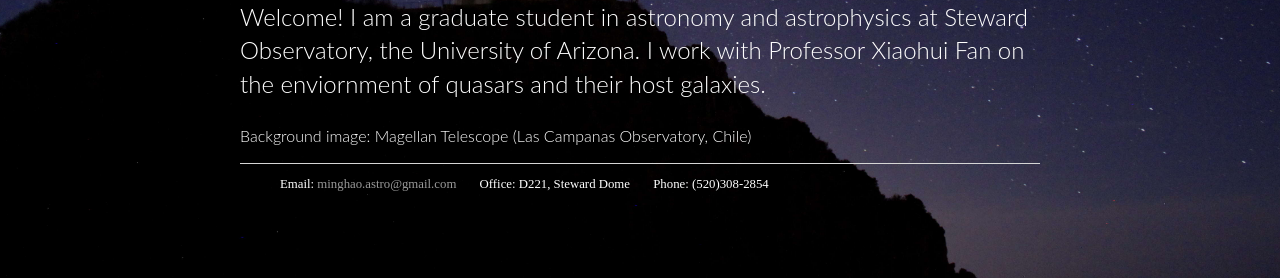
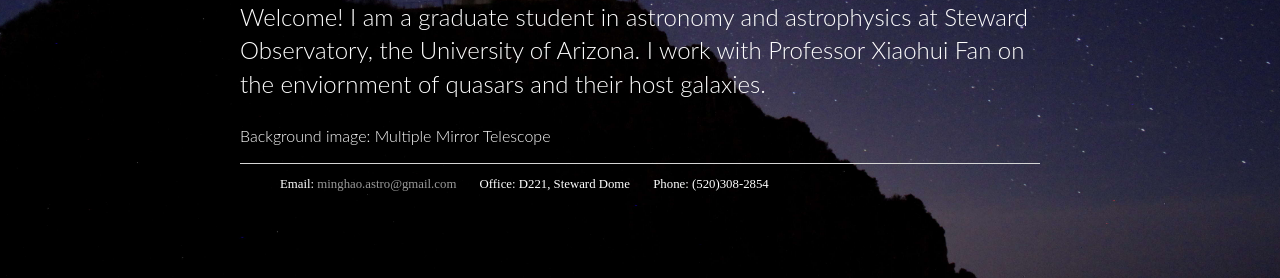
Before and after one commit to JianiDing/JianiDing.github.io, a Jekyll site: the page built from index.html, in a window 1280 px wide, cut to the strip 622-900 px from the top of the page. Built offline with Jekyll 4.4.1, drawn with Linux system fonts in a browser that asks for light colours.

Commit message:
Update index.html

```diff
--- a/index.html
+++ b/index.html
@@ -15,5 +15,5 @@
 		I work with Professor Xiaohui Fan on the enviornment
 		of quasars and their host galaxies.
 	</p>
-	<p style="font-family:lato light;font-size:100%;color:white">Background image: Magellan Telescope (Las Campanas Observatory, Chile) </p>
+	<p style="font-family:lato light;font-size:100%;color:white">Background image: Multiple Mirror Telescope </p>
 </div><!-- /.blurb -->
```
